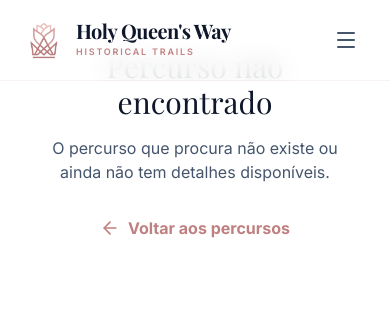
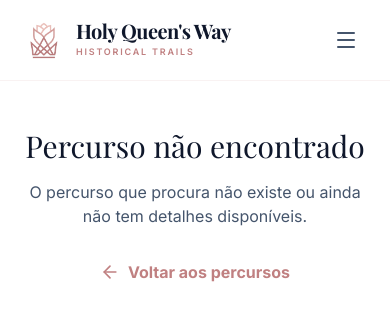
Before and after one commit to marcospiridon/caminhos-rainha-santa, a React (Vite) app: page /path/1 in a window 390 px wide. Shown: the top 320 px of the page. Built offline with nearby package versions, Linux system fonts and the light colour scheme; a web font is replaced by a local one.

Commit message:
fix scroll

```diff
--- a/src/pages/Path.tsx
+++ b/src/pages/Path.tsx
@@ -1,3 +1,4 @@
+import { useEffect } from "react";
 import { useTranslation } from "react-i18next";
 import { useParams, Link } from "react-router-dom";
 import { StatsGrid, ElevationProfile, POISection } from "../components";
@@ -8,12 +9,17 @@ import { paths } from "../data/pathsData";
 export default function Path() {
   const { slug } = useParams();
   const { t } = useTranslation();
+
+  useEffect(() => {
+    window.scrollTo(0, 0);
+  }, [slug]);
+
   const path = paths.find(p => p.slug === slug);
   const stage = path?.details;
 
   if (!path || !stage) {
     return (
-      <div className="flex-grow flex flex-col items-center justify-center p-12 text-center">
+      <div className="flex-grow flex flex-col items-center justify-center pt-32 pb-12 px-6 text-center">
         <h2 className="text-3xl font-serif mb-4">Percurso não encontrado</h2>
         <p className="text-slate-600 mb-8">O percurso que procura não existe ou ainda não tem detalhes disponíveis.</p>
         <Link to="/paths" className="flex items-center gap-2 text-brand font-bold hover:underline">
@@ -25,7 +31,7 @@ export default function Path() {
   }
 
   return (
-    <main className="flex-grow max-w-7xl mx-auto w-full px-6 py-10 grid grid-cols-1 lg:grid-cols-12 gap-10">
+    <main className="flex-grow max-w-7xl mx-auto w-full px-6 pt-32 pb-10 grid grid-cols-1 lg:grid-cols-12 gap-10">
       {/* Left Column */}
       <div className="lg:col-span-8 flex flex-col gap-10">
         <div className="flex items-center gap-4 mb-2">
```
